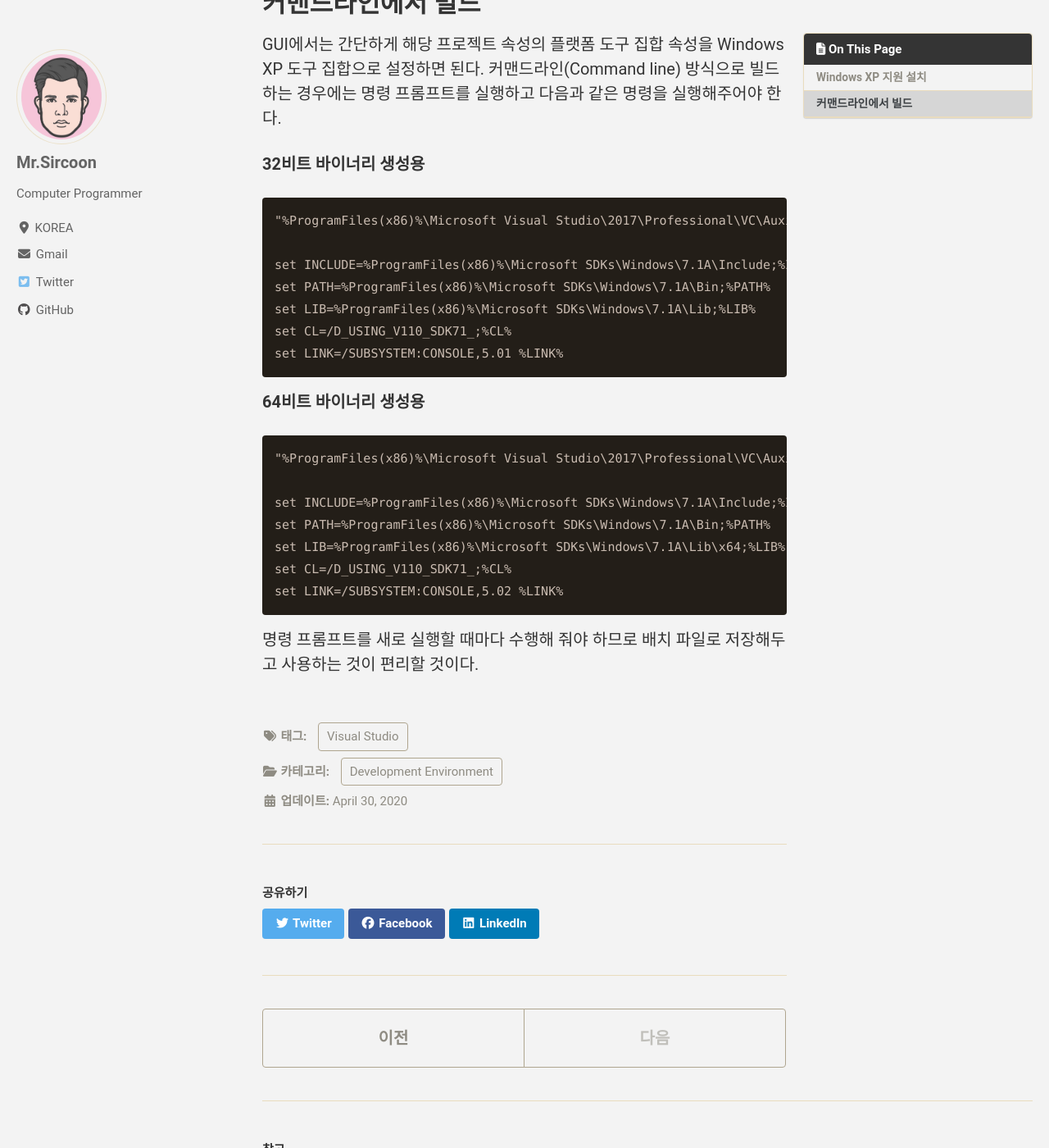
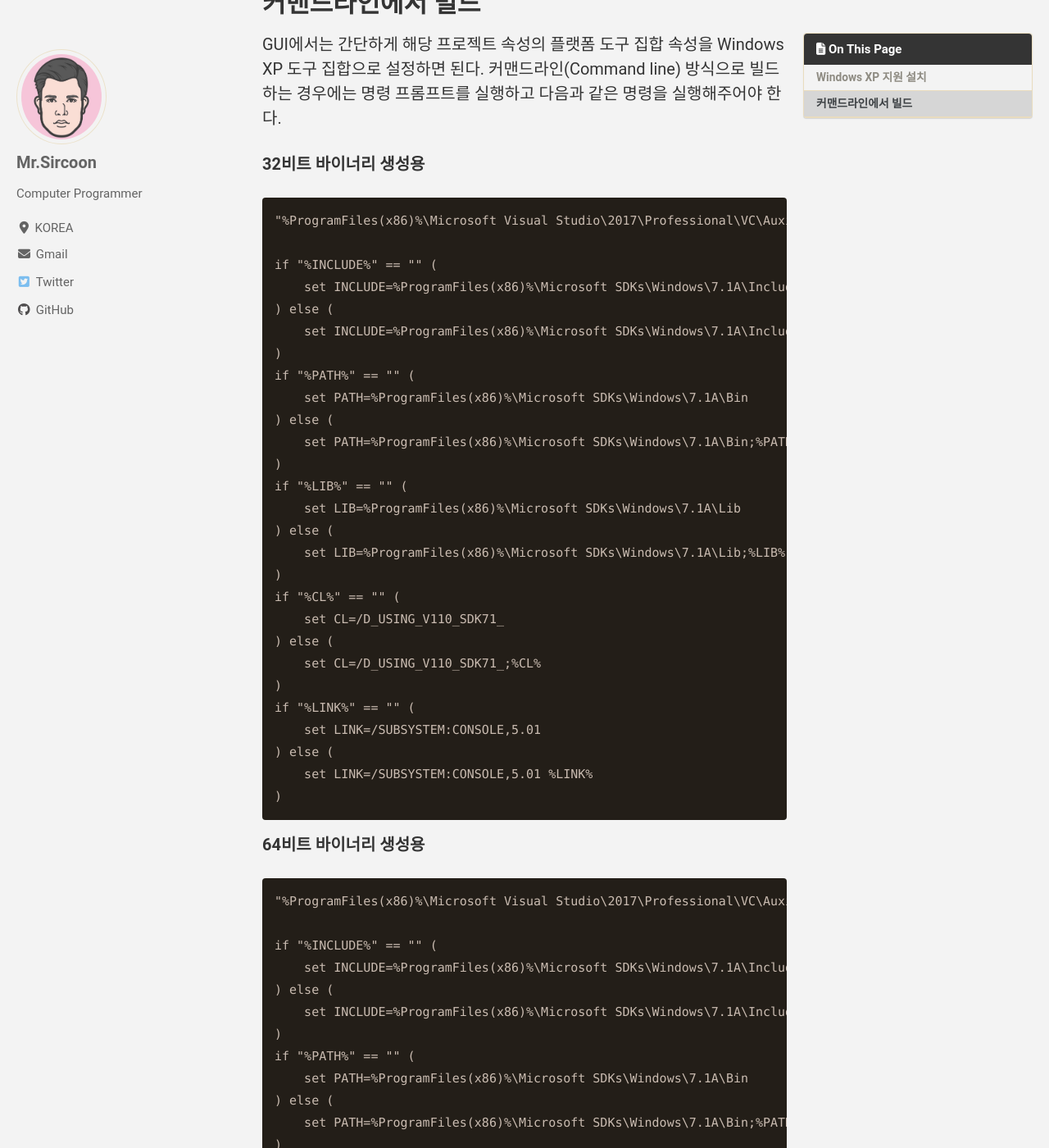
Before and after one commit to mrsoulware/mrsoulware.github.io, a Jekyll site: the page built from _posts/2020/2020-04-30-vs-xp-support.md, in a window 1280 px wide and 1400 px high, scrolled down 1224 px. Shown: the whole window at 82% size. Built offline with Jekyll 4.4.1, drawn with Linux system fonts in a browser that asks for light colours; cached includes are drawn as plain includes; nearby versions of some CDN libraries; some web fonts are replaced; some of the changed text lies outside the part shown.

Commit message:
update post

````diff
--- a/_posts/2020/2020-04-30-vs-xp-support.md
+++ b/_posts/2020/2020-04-30-vs-xp-support.md
@@ -31,21 +31,62 @@ GUI에서는 간단하게 해당 프로젝트 속성의 플랫폼 도구 집합
 ```
 "%ProgramFiles(x86)%\Microsoft Visual Studio\2017\Professional\VC\Auxiliary\Build\vcvars32.bat"
 
-set INCLUDE=%ProgramFiles(x86)%\Microsoft SDKs\Windows\7.1A\Include;%INCLUDE%
-set PATH=%ProgramFiles(x86)%\Microsoft SDKs\Windows\7.1A\Bin;%PATH%
-set LIB=%ProgramFiles(x86)%\Microsoft SDKs\Windows\7.1A\Lib;%LIB%
-set CL=/D_USING_V110_SDK71_;%CL%
-set LINK=/SUBSYSTEM:CONSOLE,5.01 %LINK%
+if "%INCLUDE%" == "" (
+    set INCLUDE=%ProgramFiles(x86)%\Microsoft SDKs\Windows\7.1A\Include
+) else (
+    set INCLUDE=%ProgramFiles(x86)%\Microsoft SDKs\Windows\7.1A\Include;%INCLUDE%
+)
+if "%PATH%" == "" (
+    set PATH=%ProgramFiles(x86)%\Microsoft SDKs\Windows\7.1A\Bin
+) else (
+    set PATH=%ProgramFiles(x86)%\Microsoft SDKs\Windows\7.1A\Bin;%PATH%
+)
+if "%LIB%" == "" (
+    set LIB=%ProgramFiles(x86)%\Microsoft SDKs\Windows\7.1A\Lib
+) else (
+    set LIB=%ProgramFiles(x86)%\Microsoft SDKs\Windows\7.1A\Lib;%LIB%
+)
+if "%CL%" == "" (
+    set CL=/D_USING_V110_SDK71_
+) else (
+    set CL=/D_USING_V110_SDK71_;%CL%
+)
+if "%LINK%" == "" (
+    set LINK=/SUBSYSTEM:CONSOLE,5.01
+) else (
+    set LINK=/SUBSYSTEM:CONSOLE,5.01 %LINK%
+)
 ```
+
 **64비트 바이너리 생성용**
 ```
 "%ProgramFiles(x86)%\Microsoft Visual Studio\2017\Professional\VC\Auxiliary\Build\vcvarsx86_amd64.bat"
 
-set INCLUDE=%ProgramFiles(x86)%\Microsoft SDKs\Windows\7.1A\Include;%INCLUDE%
-set PATH=%ProgramFiles(x86)%\Microsoft SDKs\Windows\7.1A\Bin;%PATH%
-set LIB=%ProgramFiles(x86)%\Microsoft SDKs\Windows\7.1A\Lib\x64;%LIB%
-set CL=/D_USING_V110_SDK71_;%CL%
-set LINK=/SUBSYSTEM:CONSOLE,5.02 %LINK%
+if "%INCLUDE%" == "" (
+    set INCLUDE=%ProgramFiles(x86)%\Microsoft SDKs\Windows\7.1A\Include
+) else (
+    set INCLUDE=%ProgramFiles(x86)%\Microsoft SDKs\Windows\7.1A\Include;%INCLUDE%
+)
+if "%PATH%" == "" (
+    set PATH=%ProgramFiles(x86)%\Microsoft SDKs\Windows\7.1A\Bin
+) else (
+    set PATH=%ProgramFiles(x86)%\Microsoft SDKs\Windows\7.1A\Bin;%PATH%
+)
+if "%LIB%" == "" (
+    set LIB=%ProgramFiles(x86)%\Microsoft SDKs\Windows\7.1A\Lib\x64
+) else (
+    set LIB=%ProgramFiles(x86)%\Microsoft SDKs\Windows\7.1A\Lib\x64;%LIB%
+)
+if "%CL%" == "" (
+    set CL=/D_USING_V110_SDK71_
+) else (
+    set CL=/D_USING_V110_SDK71_;%CL%
+)
+if "%LINK%" == "" (
+    set LINK=/SUBSYSTEM:CONSOLE,5.02
+) else (
+    set LINK=/SUBSYSTEM:CONSOLE,5.02 %LINK%
+)
 ```
 
 명령 프롬프트를 새로 실행할 때마다 수행해 줘야 하므로 배치 파일로 저장해두고 사용하는 것이 편리할 것이다.
````
